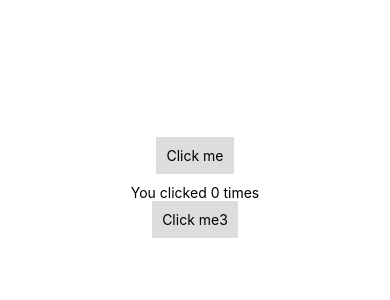
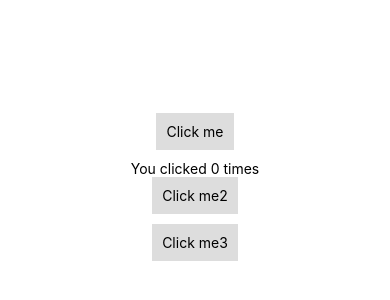
Before and after one commit to JungLee-Dev/BasketballScoreboardRN, a React Native app: screen / in a window 390 px wide. Shown: the part 230-530 px from the top of the page. Built offline with nearby package versions, Linux system fonts and the light colour scheme.

Commit message:
Add new button with label 'Click me2'

```diff
--- a/App.tsx
+++ b/App.tsx
@@ -22,6 +22,9 @@ class App extends Component {
           <Text>You clicked {this.state.count} times</Text>
         </View>
         <TouchableOpacity style={styles.button} onPress={this.onPress}>
+          <Text>Click me2</Text>
+        </TouchableOpacity>
+        <TouchableOpacity style={styles.button} onPress={this.onPress}>
           <Text>Click me3</Text>
         </TouchableOpacity>
       </View>
```
